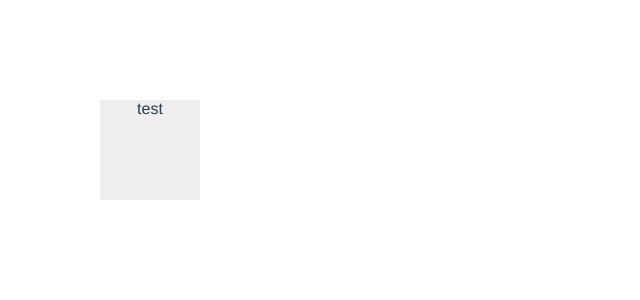
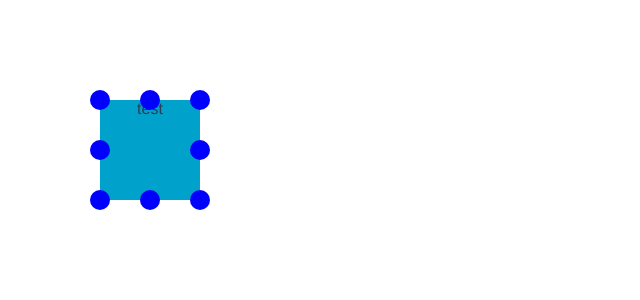
Before and after one commit to limichange/yuki, a Vue app: page / in a window 1280 px wide. Shown: the top 300 px of the page, without its empty margins (0-640 px from the left). Built offline with nearby package versions, Linux system fonts and the light colour scheme.

Commit message:
update style

```diff
--- a/package.json
+++ b/package.json
@@ -13,6 +13,8 @@
     "lint": "eslint --ext .js,.vue src test/unit/specs test/e2e/specs"
   },
   "dependencies": {
+    "node-sass": "^3.10.1",
+    "sass-loader": "^4.0.2",
     "vue": "^2.0.1"
   },
   "devDependencies": {
--- a/src/YukiDraggable.vue
+++ b/src/YukiDraggable.vue
@@ -5,6 +5,20 @@
        v-bind:style="styleObject"
        class="main-div">
     <slot></slot>
+
+    <div class="line left"></div>
+    <div class="line right"></div>
+    <div class="line top"></div>
+    <div class="line bottom"></div>
+
+    <div class="point left top"></div>
+    <div class="point top center"></div>
+    <div class="point right top"></div>
+    <div class="point left middle"></div>
+    <div class="point right middle"></div>
+    <div class="point left bottom"></div>
+    <div class="point center bottom"></div>
+    <div class="point right bottom"></div>
   </div>
 </template>
 
@@ -19,14 +33,14 @@
           height: '100px',
           left: '100px',
           top: '100px',
-          background: '#eeeeee'
+          background: '#00A1CA'
         }
       }
     },
-
     methods: {
       mousedown (event) {
         console.log('mousedown')
+        event.target.classList.add('draging')
       },
       mousemove (event) {
         this._generatePosition(event)
@@ -34,6 +48,7 @@
       },
       mouseup (event) {
         console.log('mouseup')
+        event.target.classList.remove('draging')
       },
       _generatePosition (event) {
         var pageX = event.pageX
@@ -45,7 +60,46 @@
   }
 </script>
 
-<style scoped>
+<style lang="scss" scoped>
+  .line {
+    width: 100%;
+  }
+
+  $point-width: 20px;
+  $point-height: 20px;
+
+  $point-width-half: $point-width / 2;
+  $point-height-half: $point-height / 2;
+
+  .point {
+    position: absolute;
+    width: $point-width;
+    height: $point-height;
+    background: blue;
+    border-radius: $point-width;
+
+    &.top {
+      top: - $point-height-half;
+    }
+    &.bottom {
+      bottom: - $point-height-half;
+    }
+    &.left {
+      left: - $point-width-half;
+    }
+    &.right {
+      right: - $point-width-half;
+    }
+    &.middle {
+      top: 50%;
+      margin-top: - $point-height-half;
+    }
+    &.center {
+      left: 50%;
+      margin-left: - $point-width-half;
+    }
+  }
+
   .main-div {
 
   }
```
